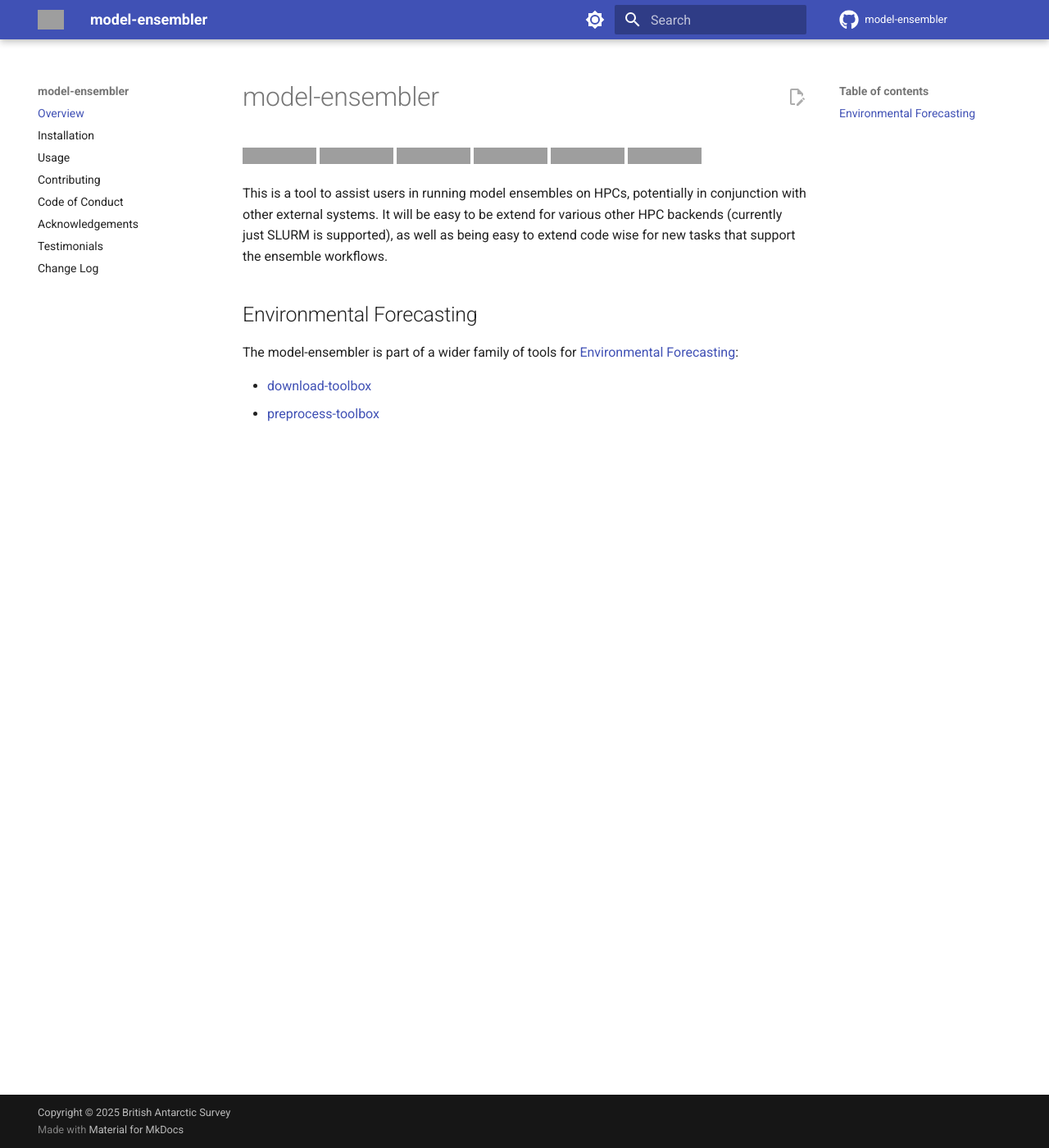
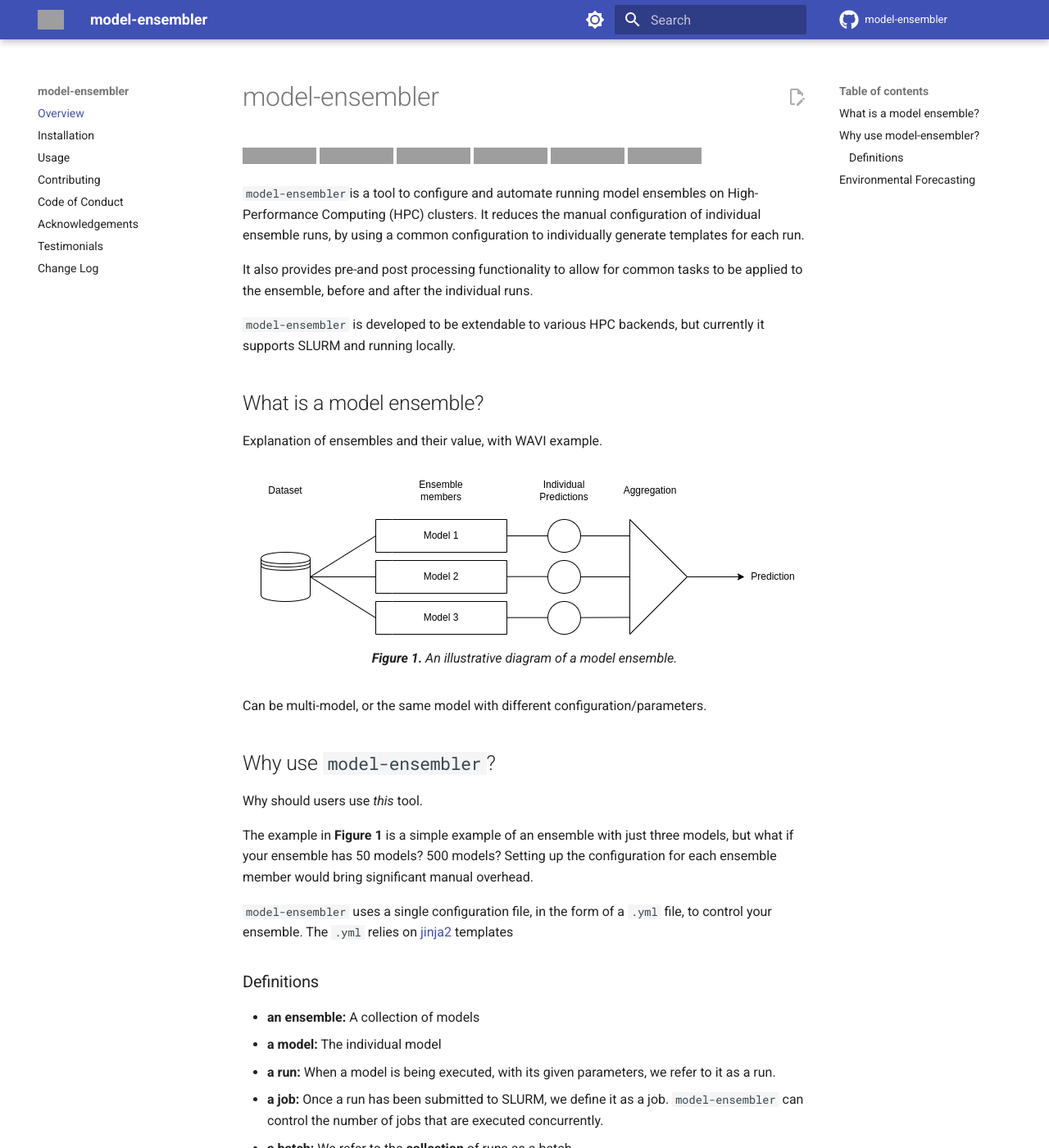
Before and after one commit to environmental-forecasting/model-ensembler, an MkDocs documentation site: the page built from docs/index.md, in a window 1280 px wide and 1400 px high. Shown: the whole window at 82% size. Built offline with MkDocs 1.6.1 and Material for MkDocs 9.7.7, drawn with Linux system fonts in a browser that asks for light colours; comment, search, counter and statistics services are not loaded; some of the changed text lies outside the part shown; grey boxes are pictures that could not be loaded.

Commit message:
expand explanation of ensemble and other definitions in index

```diff
--- a/docs/index.md
+++ b/docs/index.md
@@ -6,15 +6,51 @@
 ![GitHub forks](https://img.shields.io/github/stars/environmental-forecasting/model-ensembler?style=social)
 [![Project Status: WIP – Initial development is in progress, but there has not yet been a stable, usable release suitable for the public.](https://www.repostatus.org/badges/latest/wip.svg)](https://www.repostatus.org/#wip)
 
+`model-ensembler`is a tool to configure and automate running model ensembles on High-Performance Computing (HPC) clusters.
+It reduces the manual configuration of individual ensemble runs, by using a common configuration to individually generate templates
+for each run.
 
-This is a tool to assist users in running model ensembles on HPCs, potentially
-in conjunction with other external systems. It will be easy to be extend for
-various other HPC backends (currently just SLURM is supported), as well as
-being easy to extend code wise for new tasks that support the ensemble
-workflows.
+It also provides pre-and post processing functionality to allow for common tasks to be applied to the ensemble, before
+and after the individual runs.
+
+`model-ensembler` is developed to be extendable to various HPC backends, but currently it supports SLURM and running locally.
+
+## What is a model ensemble?
+Explanation of ensembles and their value, with WAVI example.
+
+![Simple diagram of an ensemble](images/ensemble.drawio.png#only-dark)
+![Simple diagram of an ensemble](images/ensemble.drawio.light.png#only-light)
+/// caption
+**Figure 1.** An illustrative diagram of a model ensemble.
+///
+
+Can be multi-model, or the same model with different configuration/parameters.
+
+## Why use `model-ensembler`?
+Why should users use *this* tool.
+
+The example in **Figure 1** is a simple example of an ensemble with just three models, but what if your ensemble has 50 models?
+500 models? Setting up the configuration for each ensemble member would bring significant manual overhead.
+
+`model-ensembler` uses a single configuration file, in the form of a `.yml` file, to control your ensemble. The `.yml` relies on
+[jinja2](https://jinja.palletsprojects.com/en/stable/) templates
+
+### Definitions
+* **an ensemble:** A collection of models
+* **a model:** The individual model
+* **a run:** When a model is being executed, with its given parameters, we refer to it as a run.
+* **a job:** Once a run has been submitted to SLURM, we define it as a job. `model-ensembler` can control the number of jobs that
+are executed concurrently.
+* **a batch:** We refer to the **collection** of runs as a batch.
+* **pre-processing:** Common task(s) that are executed _before_ a batch is submitted, for example ingesting and wrangling a common dataset.
+* **post-processing:** Common task(s) that are executed _after_ a batch has completed execution, for example aggregating results.
+
+...submit them to SLURM **asynchronously**.
+
+See the [testimonials](testimonials.md) to get a flavour of the types of model ensembles `model-ensembler` has been used for.
 
 ## Environmental Forecasting
-The model-ensembler is part of a wider family of tools for [Environmental Forecasting](https://github.com/environmental-forecasting):
+The `model-ensembler` is part of a wider family of tools for [Environmental Forecasting](https://github.com/environmental-forecasting):
 
 * [download-toolbox](https://github.com/environmental-forecasting/download-toolbox)
 * [preprocess-toolbox](https://github.com/environmental-forecasting/preprocess-toolbox)
--- a/mkdocs.yml
+++ b/mkdocs.yml
@@ -64,4 +64,5 @@ markdown_extensions:
   - pymdownx.inlinehilite
   - pymdownx.snippets
   - pymdownx.superfences
+  - pymdownx.blocks.caption
 copyright: Copyright &copy; 2025 British Antarctic Survey
```
Also changed, not shown: docs/images/ensemble.drawio.light.png (added), docs/images/ensemble.drawio.png (added), 1 other file.
